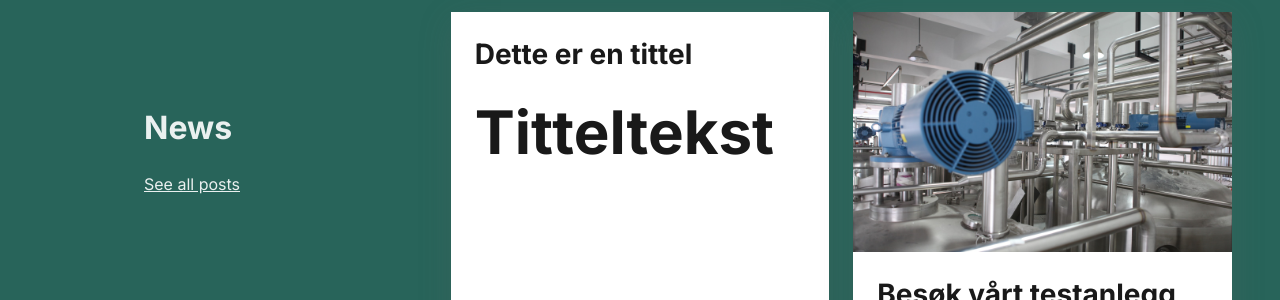
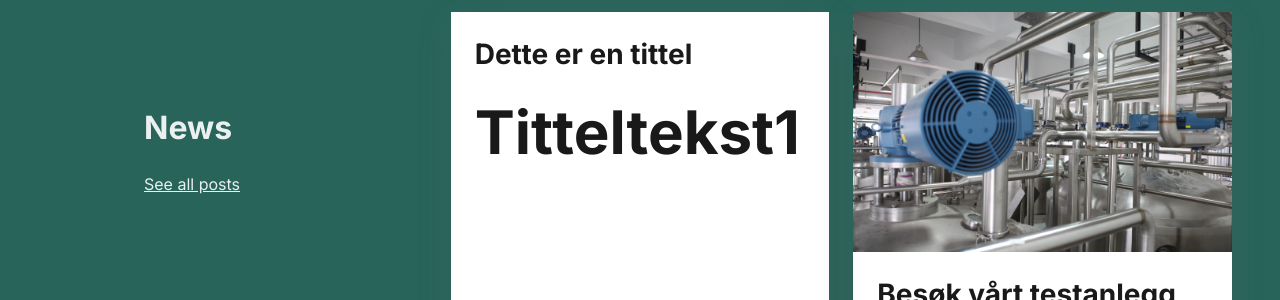
Before and after one commit to michael-bantle/ohmiaindustry.github.io, a Jekyll site: the page built from index.html, in a window 1280 px wide and 900 px high, scrolled down 2604 px. Shown: the part 164-464 px from the top of the window. Built offline with Jekyll 4.4.1, drawn with Linux system fonts in a browser that asks for light colours.

Commit message:
Update 2022-06-16-Dette-er-en-tittel.md

```diff
--- a/_posts/2022-06-16-Dette-er-en-tittel.md
+++ b/_posts/2022-06-16-Dette-er-en-tittel.md
@@ -1,4 +1,4 @@
-# Titteltekst
+# Titteltekst1
 
 lorem ipsum
 
```
